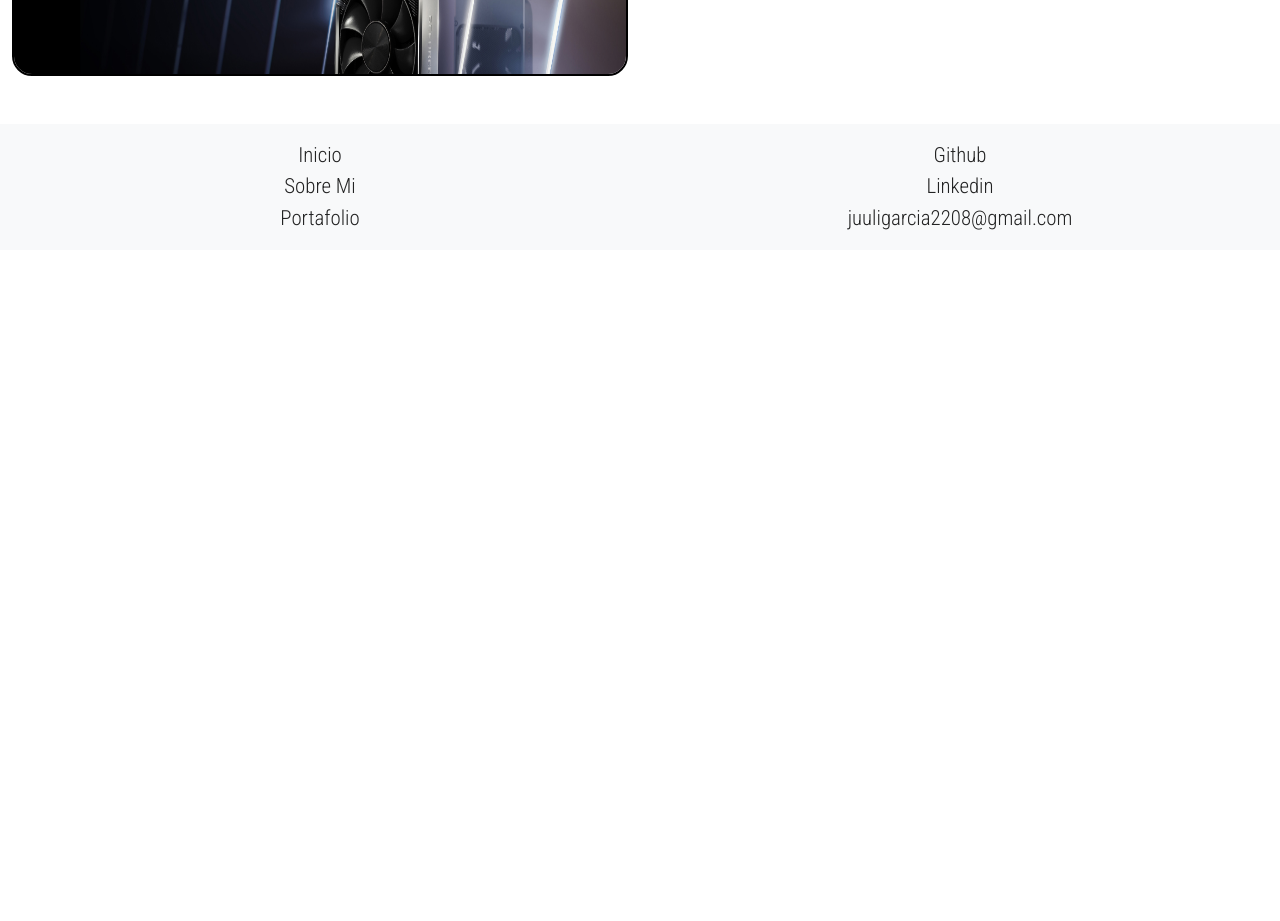
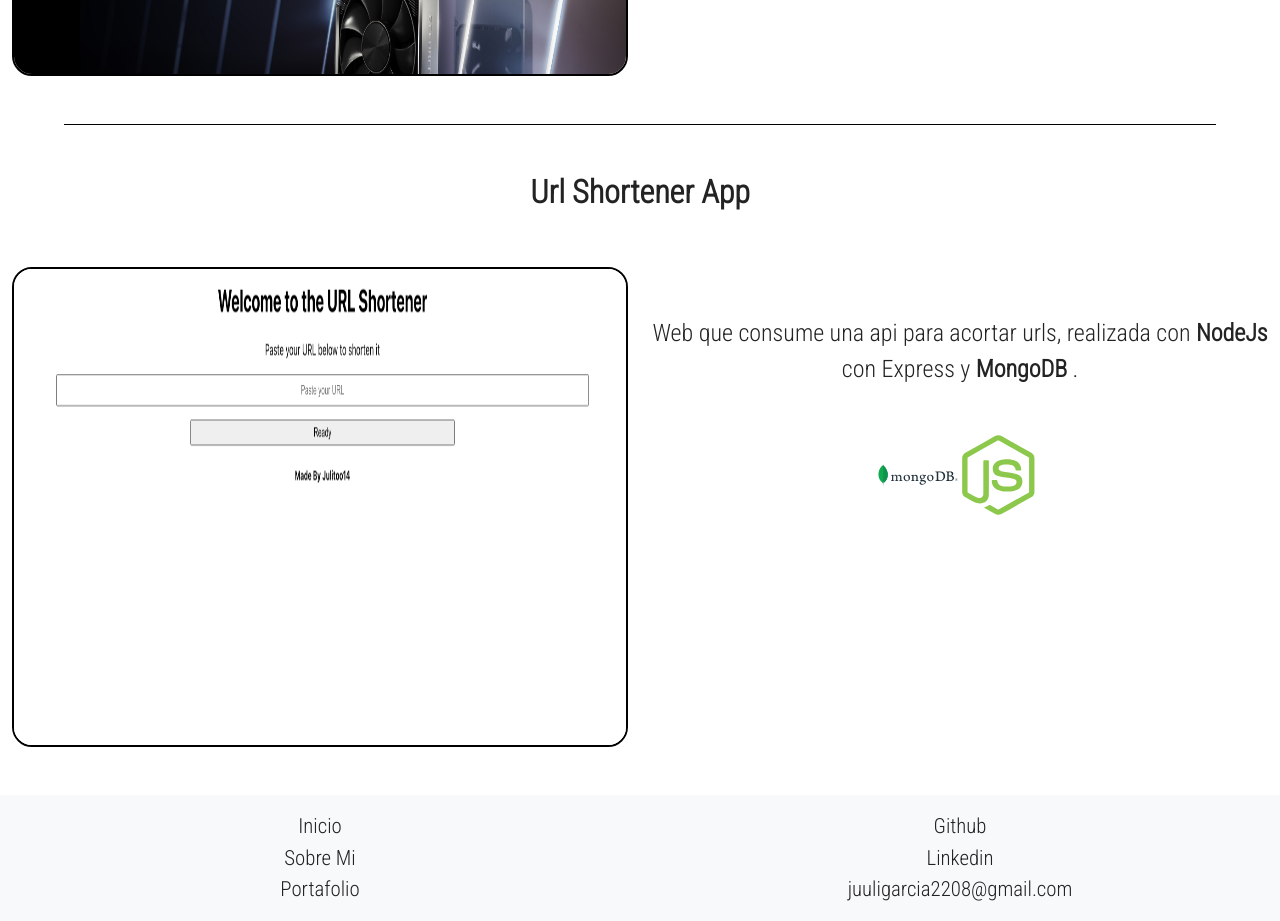
Before and after one commit to julitoo14/portafolio, a Vue app: page /Projects in a window 1280 px wide. Shown: the part 2640-3561 px from the top of the page. Before the commit the page ends 2890 px from the top, so only its background shows below. Built offline with nearby package versions, Linux system fonts and the light colour scheme; a web font is replaced by a local one.

Commit message:
Delete Logo.jpeg and add Url Shortener App project

```diff
--- a/src/views/Projects.vue
+++ b/src/views/Projects.vue
@@ -29,7 +29,13 @@
                 <template v-slot:descripcion> <p>Pagina Imitacion del fabricante Nvidia, realizada con <b>Html y Css</b> puro.</p></template>
                 <template v-slot:tecs><Html /> <Css /></template>
             </Project>
+            <Separator />
 
+            <Project src="/urlShortener.png " link="https://url-shortener-front-vert.vercel.app/">
+                <template v-slot:title> <b>Url Shortener App</b> </template>
+                <template v-slot:descripcion><p>Web que consume una api para acortar urls, realizada con <b>NodeJs</b> con Express y <b>MongoDB</b> .</p></template>
+                <template v-slot:tecs> <Mongo /> <Nodejs /></template>
+            </Project>
 
         </div>
     </div>
```
Also changed, not shown: public/Logo.jpeg (deleted), public/urlShortener.png (added).
